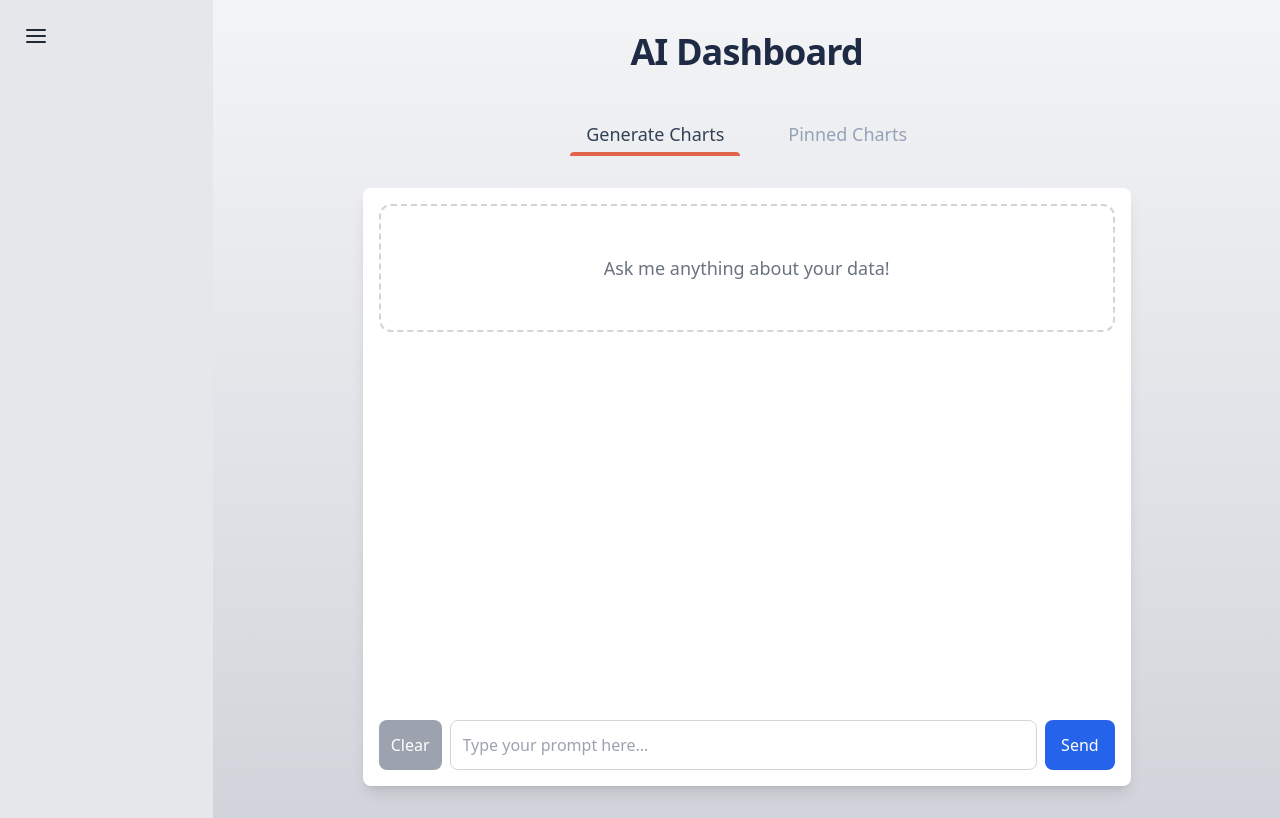
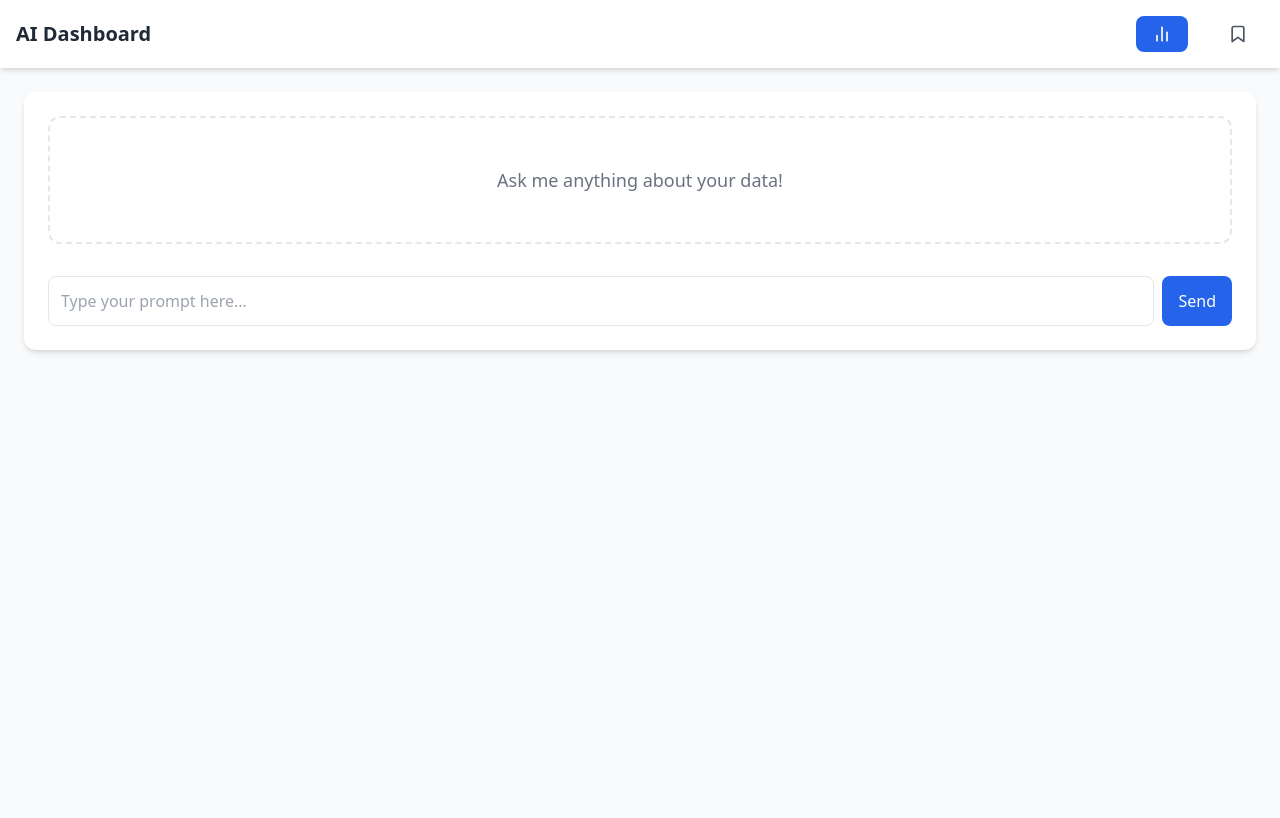
Before and after one commit to alifrahman363/AI-Dashboard, a Next.js app in the folder fe-dashboard/: page / in a window 1280 px wide. Built offline with nearby package versions, Linux system fonts and the light colour scheme.

Commit message:
updated UI

```diff
--- a/fe-dashboard/src/app/layout.tsx
+++ b/fe-dashboard/src/app/layout.tsx
@@ -1,7 +1,8 @@
+import { PromptProvider } from '@/components/PromptContext';
 import { Inter } from 'next/font/google';
 import '../styles/globals.css';
-import { PromptProvider } from '@/components/PromptContext';
-import Sidebar from '@/components/Sidebar';
+import Navbar from '@/components/Navbar';
+import { TabProvider } from '@/components/TabContext';
 
 // Load Inter font from Google Fonts
 const inter = Inter({
@@ -19,17 +20,14 @@ export const metadata = {
 export default function RootLayout({ children }: { children: React.ReactNode }) {
   return (
     <html lang="en">
-      <body className={`${inter.variable} font-sans flex min-h-screen`}>
+      <body className={`${inter.variable} font-sans flex flex-col min-h-screen bg-gray-50`}>
         <PromptProvider>
-          {/* First Part: Narrower Grey Sidebar */}
-          <div className="w-1/6 bg-gray-200 p-6">
-            <Sidebar />
-          </div>
-
-          {/* Second Part: Wider White Main Content */}
-          <div className="w-5/6 bg-white p-0">
-            {children}
-          </div>
+          <TabProvider>
+            {/* Top Navbar */}
+            <Navbar />
+            {/* Main Content */}
+            <main className="flex-1 p-6">{children}</main>
+          </TabProvider>
         </PromptProvider>
       </body>
     </html>
--- a/fe-dashboard/src/app/page.tsx
+++ b/fe-dashboard/src/app/page.tsx
@@ -4,8 +4,8 @@ import axios from 'axios';
 import { useState, useEffect, useRef } from 'react';
 import { FiRefreshCw } from 'react-icons/fi';
 import ChartCard from '../components/ChartCard';
-import Tabs from '../components/Tabs';
 import { ChartData } from '../types';
+import { useTab } from '../components/TabContext';
 
 interface Message {
   type: 'user' | 'ai';
@@ -13,10 +13,10 @@ interface Message {
 }
 
 export default function Home() {
+  const { activeTab, setActiveTab } = useTab();
   const [prompt, setPrompt] = useState<string>('');
   const [messages, setMessages] = useState<Message[]>([]);
   const [pinnedCharts, setPinnedCharts] = useState<ChartData[]>([]);
-  const [activeTab, setActiveTab] = useState<'generate' | 'pinned'>('generate');
   const [loading, setLoading] = useState<boolean>(false);
   const [error, setError] = useState<string | null>(null);
   const [hasFetchedPinnedCharts, setHasFetchedPinnedCharts] = useState<boolean>(false);
@@ -31,7 +31,7 @@ export default function Home() {
     scrollToBottom();
   }, [messages]);
 
-  // Fetch pinned charts only when the "Pinned Charts" tab is clicked
+  // Fetch pinned charts
   const fetchPinnedCharts = async () => {
     setLoading(true);
     setError(null);
@@ -46,7 +46,7 @@ export default function Home() {
     }
   };
 
-  // Handle tab change and fetch pinned charts only when needed
+  // Handle tab change
   const handleTabChange = (tab: 'generate' | 'pinned') => {
     setActiveTab(tab);
     if (tab === 'pinned' && !hasFetchedPinnedCharts) {
@@ -55,11 +55,11 @@ export default function Home() {
     }
   };
 
+  // Handle prompt submission
   const handleSubmit = async (e?: React.FormEvent) => {
     if (e) e.preventDefault();
     if (!prompt.trim()) return;
 
-    // Add user message to the conversation
     setMessages((prev) => [...prev, { type: 'user', content: prompt }]);
     setPrompt('');
     setLoading(true);
@@ -68,7 +68,6 @@ export default function Home() {
     try {
       const response = await axios.post('http://localhost:3000/deepseek/prompt', { prompt });
       const newChart: ChartData = response.data;
-      // Add AI response (chart) to the conversation
       setMessages((prev) => [...prev, { type: 'ai', content: newChart }]);
     } catch (err: any) {
       setError(err.response?.data?.message || 'Failed to generate chart');
@@ -81,10 +80,7 @@ export default function Home() {
     }
   };
 
-  const clearConversation = () => {
-    setMessages([]);
-  };
-
+  // Handle chart pinning
   const pinChart = async (chartData: ChartData) => {
     try {
       await axios.post('http://localhost:3000/pinned-charts/pin', {
@@ -98,6 +94,7 @@ export default function Home() {
     }
   };
 
+  // Handle chart unpinning
   const unpinChart = async (pinnedChartId: number) => {
     try {
       await axios.post(`http://localhost:3000/pinned-charts/${pinnedChartId}/unpin`);
@@ -105,6 +102,11 @@ export default function Home() {
     } catch (err: any) {
       setError(err.response?.data?.message || 'Failed to unpin chart');
     }
+  };
+
+  // Clear conversation
+  const clearConversation = () => {
+    setMessages([]);
   };
 
   const handleKeyPress = (e: React.KeyboardEvent<HTMLInputElement>) => {
@@ -115,19 +117,14 @@ export default function Home() {
   };
 
   return (
-    <div className="min-h-screen bg-gradient-to-b from-gray-100 to-gray-300 p-8 flex flex-col items-center">
-      <h1 className="text-4xl font-extrabold text-[#1F2A44] mb-10 tracking-tight">AI Dashboard</h1>
-
-      {/* Tabs */}
-      <Tabs activeTab={activeTab} setActiveTab={handleTabChange} />
-
-      {/* Generate Charts Tab (Chat Interface) */}
+    <div className="flex flex-col h-full max-w-7xl mx-auto">
+      {/* Main Content */}
       {activeTab === 'generate' && (
-        <div className="w-full max-w-3xl bg-white rounded-lg shadow-lg p-4">
+        <div className="flex-1 bg-white rounded-xl shadow-md p-6 flex flex-col h-full">
           {/* Conversation Area */}
-          <div className="h-[calc(100vh-300px)] overflow-y-auto mb-4 space-y-4">
+          <div className="flex-1 overflow-y-auto mb-4 space-y-4">
             {messages.length === 0 ? (
-              <div className="text-[#6B7280] text-center p-12 border-2 border-dashed border-[#D1D5DB] rounded-xl">
+              <div className="text-gray-500 text-center p-12 border-2 border-dashed border-gray-200 rounded-xl">
                 <p className="text-lg">Ask me anything about your data!</p>
               </div>
             ) : (
@@ -137,11 +134,13 @@ export default function Home() {
                   className={`flex ${message.type === 'user' ? 'justify-end' : 'justify-start'}`}
                 >
                   <div
-                    className={`p-3 rounded-lg max-w-[70%] ${message.type === 'user' ? 'bg-blue-100 text-[#1F2A44]' : 'bg-gray-200 text-[#1F2A44]'
+                    className={`p-3 rounded-lg max-w-[70%] ${message.type === 'user'
+                        ? 'bg-blue-100 text-gray-800'
+                        : 'bg-gray-100 text-gray-800'
                       }`}
                   >
                     {message.type === 'user' ? (
-                      <p>{typeof message.content === 'string' ? message.content : JSON.stringify(message.content)}</p>
+                      <p>{message.content as string}</p>
                     ) : typeof message.content === 'string' ? (
                       <p>{message.content}</p>
                     ) : (
@@ -157,8 +156,8 @@ export default function Home() {
             )}
             {loading && (
               <div className="flex justify-start">
-                <div className="p-3 bg-gray-200 rounded-lg max-w-[70%]">
-                  <p className="text-gray-600">Generating response...</p>
+                <div className="p-3 bg-gray-100 rounded-lg max-w-[70%]">
+                  <p className="text-gray-500">Generating response...</p>
                 </div>
               </div>
             )}
@@ -167,19 +166,21 @@ export default function Home() {
 
           {/* Chat Input */}
           <div className="flex gap-2">
-            <button
-              onClick={clearConversation}
-              className="px-3 py-2 bg-gray-400 text-white rounded-lg hover:bg-gray-500 transition-colors"
-            >
-              Clear
-            </button>
+            {messages.length > 0 && (
+              <button
+                onClick={clearConversation}
+                className="px-3 py-2 bg-gray-500 text-white rounded-lg hover:bg-gray-600 transition-colors"
+              >
+                Clear
+              </button>
+            )}
             <input
               type="text"
               value={prompt}
               onChange={(e) => setPrompt(e.target.value)}
               onKeyPress={handleKeyPress}
               placeholder="Type your prompt here..."
-              className="flex-1 p-3 rounded-lg border border-gray-300 focus:outline-none focus:ring-2 focus:ring-blue-500"
+              className="flex-1 p-3 rounded-lg border border-gray-200 focus:outline-none focus:ring-2 focus:ring-blue-500 bg-white"
             />
             <button
               onClick={handleSubmit}
@@ -192,28 +193,25 @@ export default function Home() {
         </div>
       )}
 
-      {/* Pinned Charts Tab (Unchanged) */}
       {activeTab === 'pinned' && (
-        <div className="w-full max-w-7xl">
+        <div className="flex-1 bg-white rounded-xl shadow-md p-6 flex flex-col h-full">
           {loading ? (
-            <div className="w-full flex justify-center items-center p-12">
-              <div className="w-12 h-12 border-4 border-[#3B82F6] border-t-transparent rounded-full animate-spin"></div>
+            <div className="flex-1 flex justify-center items-center">
+              <div className="w-12 h-12 border-4 border-blue-500 border-t-transparent rounded-full animate-spin"></div>
             </div>
           ) : error ? (
-            <div className="w-full p-4 bg-[#FFF1F2] text-[#E11D48] rounded-xl shadow-sm border border-[#E11D48]/20">
+            <div className="flex-1 flex items-center p-4 bg-red-50 text-red-600 rounded-xl shadow-sm border border-red-100">
               {error}
             </div>
           ) : pinnedCharts.length === 0 ? (
-            <div className="text-[#6B7280] text-center w-full p-12 border-2 border-dashed border-[#D1D5DB] rounded-xl bg-white shadow-sm">
+            <div className="flex-1 flex items-center text-gray-500 text-center p-12 border-2 border-dashed border-gray-200 rounded-xl bg-white shadow-sm">
               <div className="flex flex-col items-center gap-4">
-                <div className="text-[#9CA3AF] animate-pulse">
-                  <FiRefreshCw size={36} />
-                </div>
+                <FiRefreshCw size={36} className="text-gray-400 animate-pulse" />
                 <p className="text-lg">No pinned charts available. Generate and pin charts to see them here.</p>
               </div>
             </div>
           ) : (
-            <div className="w-full grid grid-cols-1 sm:grid-cols-2 md:grid-cols-3 gap-8 pb-4">
+            <div className="flex-1 grid grid-cols-1 sm:grid-cols-2 md:grid-cols-3 gap-8 pb-4">
               {pinnedCharts.map((chart, index) => (
                 <div key={chart.pinnedChartId || index} className="w-full min-w-[350px]">
                   <ChartCard
--- a/fe-dashboard/src/components/ChartForm.tsx
+++ b/fe-dashboard/src/components/ChartForm.tsx
@@ -1,6 +1,6 @@
 'use client';
 
-import { FiSearch, FiTrash2, FiActivity } from 'react-icons/fi';
+import { FiActivity, FiSearch, FiTrash2 } from 'react-icons/fi';
 
 interface ChartFormProps {
     prompt: string;
--- /dev/null
+++ b/fe-dashboard/src/components/Navbar.tsx
@@ -0,0 +1,80 @@
+'use client';
+
+import { useState } from 'react';
+import { useTab } from './TabContext';
+import { FiBarChart2, FiBookmark, FiMenu, FiX } from 'react-icons/fi';
+
+export default function Navbar() {
+    const { activeTab, setActiveTab } = useTab();
+    const [isMobileMenuOpen, setIsMobileMenuOpen] = useState(false);
+
+    const handleTabChange = (tab: 'generate' | 'pinned') => {
+        setActiveTab(tab);
+        setIsMobileMenuOpen(false);
+    };
+
+    return (
+        <nav className="bg-white shadow-md p-4 flex items-center justify-between">
+            {/* Logo/Brand */}
+            <div className="text-xl font-bold text-gray-800">AI Dashboard</div>
+
+            {/* Desktop Navigation */}
+            <div className="hidden md:flex items-center space-x-6">
+                <button
+                    onClick={() => handleTabChange('generate')}
+                    className={`flex items-center space-x-2 px-4 py-2 rounded-lg ${activeTab === 'generate'
+                        ? 'bg-blue-600 text-white'
+                        : 'text-gray-600 hover:bg-gray-100'
+                        } transition-colors duration-200`}
+                >
+                    <FiBarChart2 size={20} />
+                    {/* <span>Generate Charts</span> */}
+                </button>
+                <button
+                    onClick={() => handleTabChange('pinned')}
+                    className={`flex items-center space-x-2 px-4 py-2 rounded-lg ${activeTab === 'pinned'
+                        ? 'bg-blue-600 text-white'
+                        : 'text-gray-600 hover:bg-gray-100'
+                        } transition-colors duration-200`}
+                >
+                    <FiBookmark size={20} />
+                    {/* <span>Pinned Charts</span> */}
+                </button>
+            </div>
+
+            {/* Mobile Menu Button */}
+            <button
+                className="md:hidden text-gray-600"
+                onClick={() => setIsMobileMenuOpen(!isMobileMenuOpen)}
+            >
+                {isMobileMenuOpen ? <FiX size={24} /> : <FiMenu size={24} />}
+            </button>
+
+            {/* Mobile Navigation */}
+            {isMobileMenuOpen && (
+                <div className="absolute top-16 left-0 w-full bg-white shadow-md flex flex-col p-4 md:hidden">
+                    <button
+                        onClick={() => handleTabChange('generate')}
+                        className={`flex items-center space-x-2 px-4 py-2 rounded-lg ${activeTab === 'generate'
+                            ? 'bg-blue-600 text-white'
+                            : 'text-gray-600 hover:bg-gray-100'
+                            } transition-colors duration-200`}
+                    >
+                        <FiBarChart2 size={20} />
+                        <span>Generate Charts</span>
+                    </button>
+                    <button
+                        onClick={() => handleTabChange('pinned')}
+                        className={`flex items-center space-x-2 px-4 py-2 rounded-lg ${activeTab === 'pinned'
+                            ? 'bg-blue-600 text-white'
+                            : 'text-gray-600 hover:bg-gray-100'
+                            } transition-colors duration-200`}
+                    >
+                        <FiBookmark size={20} />
+                        <span>Pinned Charts</span>
+                    </button>
+                </div>
+            )}
+        </nav>
+    );
+}
--- a/fe-dashboard/src/components/PinnedChartCard.tsx
+++ b/fe-dashboard/src/components/PinnedChartCard.tsx
@@ -1,6 +1,6 @@
 'use client';
 
-import { PinnedChart, ChartData } from '../types';
+import { ChartData, PinnedChart } from '../types';
 
 interface PinnedChartCardProps {
     chart: PinnedChart;
--- a/fe-dashboard/src/components/PromptContext.tsx
+++ b/fe-dashboard/src/components/PromptContext.tsx
@@ -1,6 +1,6 @@
 'use client';
 
-import { createContext, useContext, useState, ReactNode } from 'react';
+import { createContext, ReactNode, useContext, useState } from 'react';
 
 interface PromptContextType {
     prompt: string;
--- a/fe-dashboard/src/components/Sidebar.tsx
+++ /dev/null
@@ -1,53 +0,0 @@
-'use client';
-
-import { useState } from 'react';
-import { FiMenu } from 'react-icons/fi';
-import { usePrompt } from './PromptContext';
-
-export default function Sidebar() {
-    const [isOpen, setIsOpen] = useState(false);
-    const { setPrompt } = usePrompt();
-
-    const promptSuggestions = [
-        'Get all products with a price greater than 500',
-        'Show sales data for the last 6 months',
-        'Compare revenue between Q1 and Q2',
-        'List top 5 customers by purchase amount',
-        'Display website traffic for the past week',
-    ];
-
-    return (
-        <div className="h-full flex flex-col">
-            {/* Hamburger Icon */}
-            <button
-                onClick={() => setIsOpen(!isOpen)}
-                className="text-gray-800 hover:text-gray-900 focus:outline-none mb-4"
-                aria-label="Toggle prompt suggestions"
-            >
-                <FiMenu size={24} />
-            </button>
-
-            {/* Prompt Suggestions (shown when isOpen is true) */}
-            {isOpen && (
-                <div className="bg-gray-100 p-4 rounded-lg shadow-sm">
-                    <h3 className="text-lg font-semibold text-gray-800 mb-3">Prompt Suggestions</h3>
-                    <ul className="space-y-2">
-                        {promptSuggestions.map((prompt, index) => (
-                            <li key={index}>
-                                <button
-                                    className="text-gray-700 hover:text-gray-900 text-sm text-left w-full"
-                                    onClick={() => {
-                                        setPrompt(prompt);
-                                        setIsOpen(false); // Optionally close the suggestions after selection
-                                    }}
-                                >
-                                    {prompt}
-                                </button>
-                            </li>
-                        ))}
-                    </ul>
-                </div>
-            )}
-        </div>
-    );
-}
--- /dev/null
+++ b/fe-dashboard/src/components/TabContext.tsx
@@ -0,0 +1,28 @@
+'use client';
+
+import { createContext, ReactNode, useContext, useState } from 'react';
+
+interface TabContextType {
+    activeTab: 'generate' | 'pinned';
+    setActiveTab: (tab: 'generate' | 'pinned') => void;
+}
+
+const TabContext = createContext<TabContextType | undefined>(undefined);
+
+export function TabProvider({ children }: { children: ReactNode }) {
+    const [activeTab, setActiveTab] = useState<'generate' | 'pinned'>('generate');
+
+    return (
+        <TabContext.Provider value={{ activeTab, setActiveTab }}>
+            {children}
+        </TabContext.Provider>
+    );
+}
+
+export function useTab() {
+    const context = useContext(TabContext);
+    if (!context) {
+        throw new Error('useTab must be used within a TabProvider');
+    }
+    return context;
+}
--- a/fe-dashboard/src/components/Tabs.tsx
+++ b/fe-dashboard/src/components/Tabs.tsx
@@ -7,25 +7,25 @@ interface TabsProps {
 
 export default function Tabs({ activeTab, setActiveTab }: TabsProps) {
     return (
-        <div className="relative flex space-x-8 mb-8">
+        <div className="flex space-x-8 mb-8 border-b border-gray-200">
             <button
                 onClick={() => setActiveTab('generate')}
-                className={`relative px-4 py-2 text-lg font-medium transition-colors duration-300 ${activeTab === 'generate' ? 'text-slate-700' : 'text-slate-400 hover:text-[#1F2A44]'
+                className={`relative px-4 py-2 text-lg font-medium transition-colors duration-300 ${activeTab === 'generate' ? 'text-gray-800' : 'text-gray-400 hover:text-gray-600'
                     }`}
             >
                 Generate Charts
                 {activeTab === 'generate' && (
-                    <span className="absolute bottom-0 left-0 w-full h-1 bg-[#E16349] rounded-t-md animate-slide-in" />
+                    <span className="absolute bottom-0 left-0 w-full h-1 bg-blue-600 rounded-t-md animate-slide-in" />
                 )}
             </button>
             <button
                 onClick={() => setActiveTab('pinned')}
-                className={`relative px-4 py-2 text-lg font-medium transition-colors duration-300 ${activeTab === 'pinned' ? 'text-slate-700' : 'text-slate-400 hover:text-[#1F2A44]'
+                className={`relative px-4 py-2 text-lg font-medium transition-colors duration-300 ${activeTab === 'pinned' ? 'text-gray-800' : 'text-gray-400 hover:text-gray-600'
                     }`}
             >
                 Pinned Charts
                 {activeTab === 'pinned' && (
-                    <span className="absolute bottom-0 left-0 w-full h-1 bg-[#E16349] rounded-t-md animate-slide-in" />
+                    <span className="absolute bottom-0 left-0 w-full h-1 bg-blue-600 rounded-t-md animate-slide-in" />
                 )}
             </button>
         </div>
--- a/fe-dashboard/src/styles/globals.css
+++ b/fe-dashboard/src/styles/globals.css
@@ -2,42 +2,17 @@
 @tailwind components;
 @tailwind utilities;
 
-:root {
-  --background: #ffffff;
-  --foreground: #171717;
+body {
+  @apply bg-gray-50 text-gray-800;
 }
 
-@media (prefers-color-scheme: dark) {
-  :root {
-    --background: #0a0a0a;
-    --foreground: #ededed;
-  }
+.animate-slide-in {
+  animation: slideIn 0.3s ease-in-out;
 }
 
-body {
-  color: var(--foreground);
-  background: var(--background);
-  font-family: Arial, Helvetica, sans-serif;
-}
-
-@layer utilities {
-  .text-balance {
-    text-wrap: balance;
-  }
-
-  /* Center text for messages */
-  .text-center {
-    text-align: center;
-  }
-
-  /* Slide-in animation for messages */
-  .animate-slide-in-right {
-    animation: slideInRight 0.3s ease-out forwards;
-  }
-
-  @keyframes slideInRight {
+@keyframes slideIn {
   from {
-      transform: translateX(100%);
+    transform: translateX(-10px);
     opacity: 0;
   }
 
@@ -46,18 +21,19 @@ body {
     opacity: 1;
   }
 }
+
+.animate-slide-in-right {
+  animation: slideInRight 0.3s ease-in-out;
 }
 
-@keyframes slide-in {
-  0% {
-    width: 0;
+@keyframes slideInRight {
+  from {
+    transform: translateX(10px);
+    opacity: 0;
   }
 
-  100% {
-    width: 100%;
+  to {
+    transform: translateX(0);
+    opacity: 1;
   }
 }
-
-.animate-slide-in {
-  animation: slide-in 0.3s ease-out forwards;
-}
```
Also changed, not shown: fe-dashboard/src/components/ChartCard.tsx (+15 -17 lines), 1 other file (tests, documents, lock files or other folders). Lines whose indentation alone changed are shown as unchanged.
